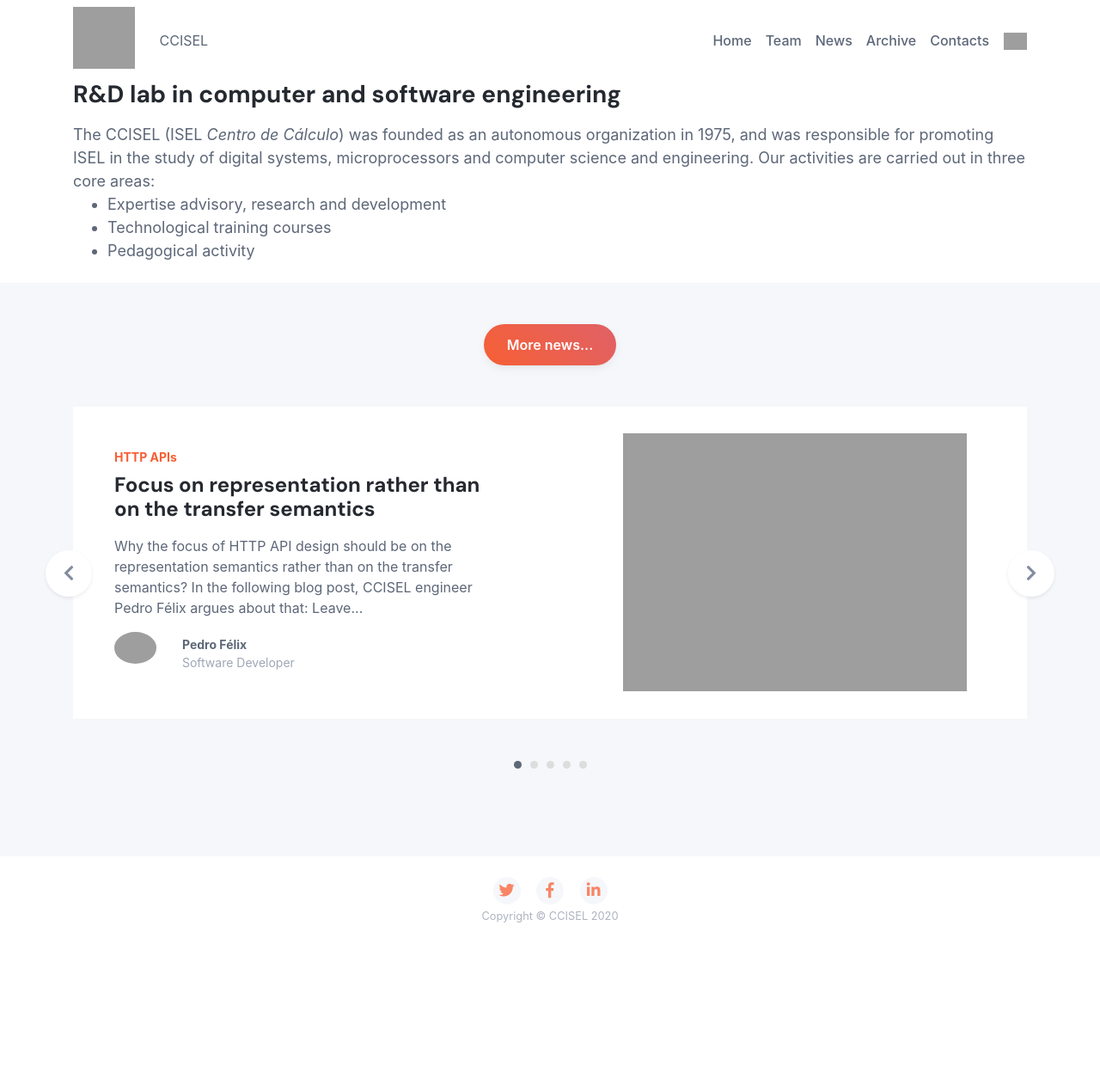
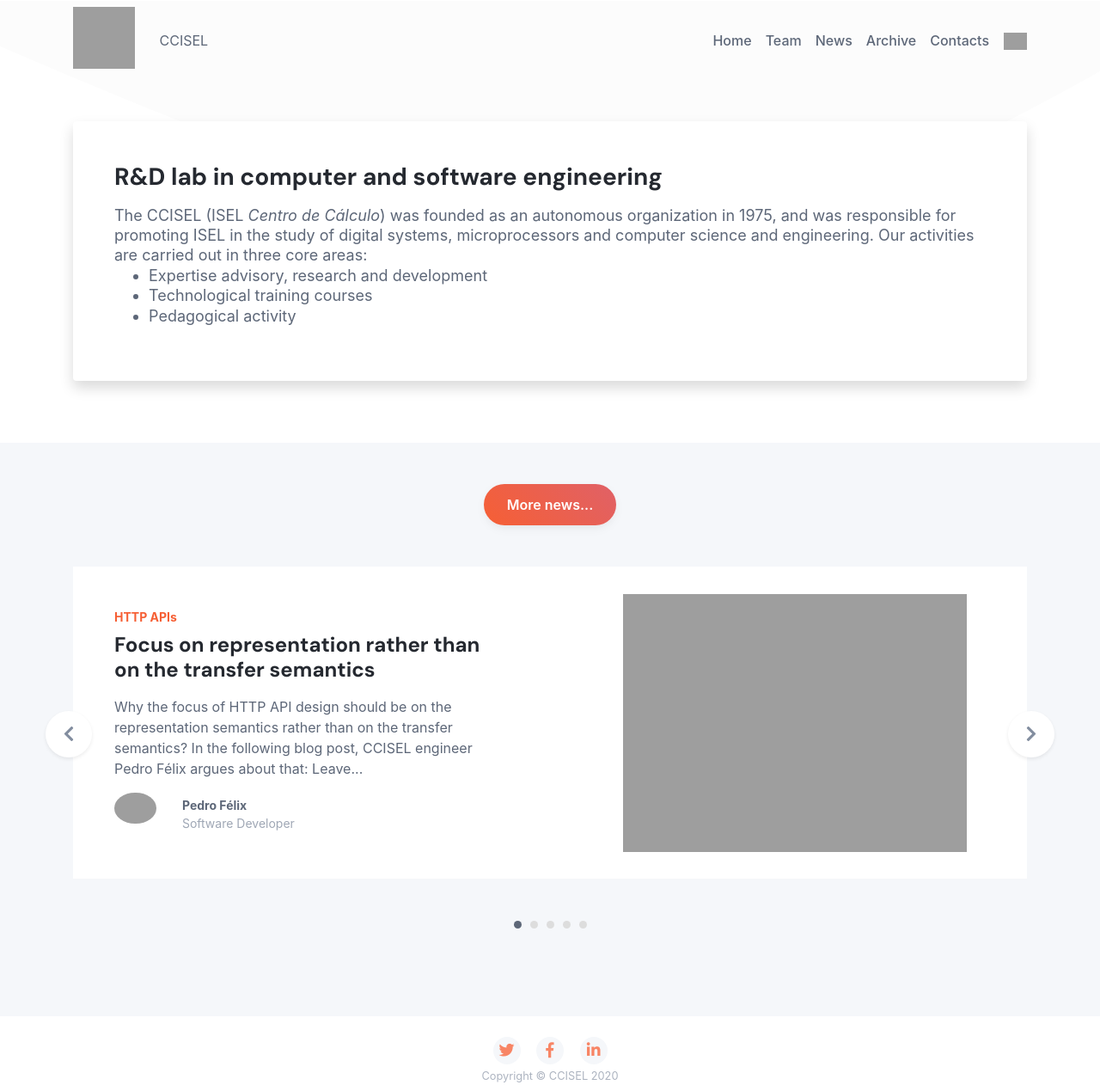
Before and after one commit to jpatri/ccisel.github.io, a Jekyll site: the page built from index.html, in a window 1280 px wide. Shown: the whole page at 86% size. Built offline with Jekyll 4.4.1, drawn with Linux system fonts in a browser that asks for light colours; before the commit the page ends 1076 px from its top, so only the background shows below that; grey boxes are pictures that could not be loaded.

Commit message:
Style fixes

```diff
--- a/_layouts/default.html
+++ b/_layouts/default.html
@@ -6,12 +6,10 @@
 <body>
     <!-- <div class="hero-wrapper"> -->
     <div>
-		<!--
 		<div class="curve-container">
 			<div class="curve-top"></div>
 			<div class="curve-bottom"></div>
 		</div>
-		-->
         {% include nav.html %}
 		{{ content }}
 	</div><!--//hero-wrapper-->
--- a/_layouts/post.html
+++ b/_layouts/post.html
@@ -2,9 +2,11 @@
 layout: default
 ---
 
+<section class="page-header over-curve py-4 py-md-5">
     <div class="blog-post-content">
         <div class="container">
             <div class="single-col-max mx-auto">
+            <div class="contact-card-box p-5 shadow rounded mb-4 h-100">
                 <h3 class="py-3">{{ page.title }}</h3>
                 <div class="post-meta text-center mb-4">
                     <span class="post-time">{{ page.date | date: "%B %-d, %Y" }}</span>
@@ -17,3 +19,5 @@ layout: default
             </div>
             </div>
         </div>
+    </div>
+</section>
--- a/index.html
+++ b/index.html
@@ -4,15 +4,13 @@ title: "Index"
 description: "CCISEL"
 ---
 
-<div class="container">
-  <div class="hero-content-holder z-index-10 position-relative">
-    <!-- <div class="single-col-max mx-auto">	-->
-    <div>
+<section class="contact-header page-header over-curve py-4 py-md-5">
+  <div class="container">
+    <div class="contact-card-box p-5 shadow rounded page-tagline mb-4 h-100">
       <h3 class="mb-3">
         R&D lab in computer and software engineering
       </h3>
-    </div>
-    <div class="page-tagline mb-4">
+
       The CCISEL (ISEL <em>Centro de Cálculo</em>) was founded as an autonomous
       organization in 1975, and was responsible for promoting ISEL in the study of
       digital systems, microprocessors and computer science and engineering. Our
@@ -23,9 +21,8 @@ description: "CCISEL"
         <li>Pedagogical activity</li>
       </ul>
     </div>
-  </div>
-</div><!--//container-->
-
+  </div><!--//container-->
+</section>
 
 <!-- <section class="reviews-section py-5 theme-bg-light position-relative">-->
 <section class="reviews-section py-5 theme-bg-light position-relative">
```
Also changed, not shown: news.md (+1 -1 lines). Lines whose indentation alone changed are shown as unchanged.
